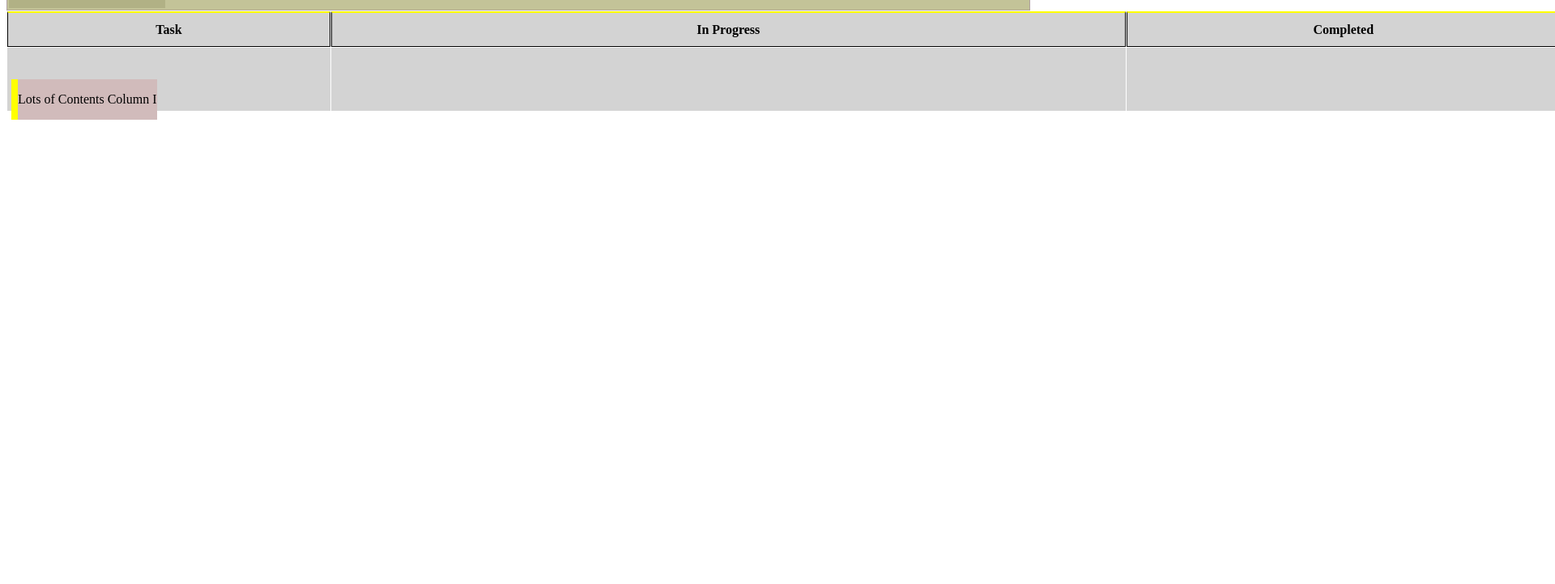
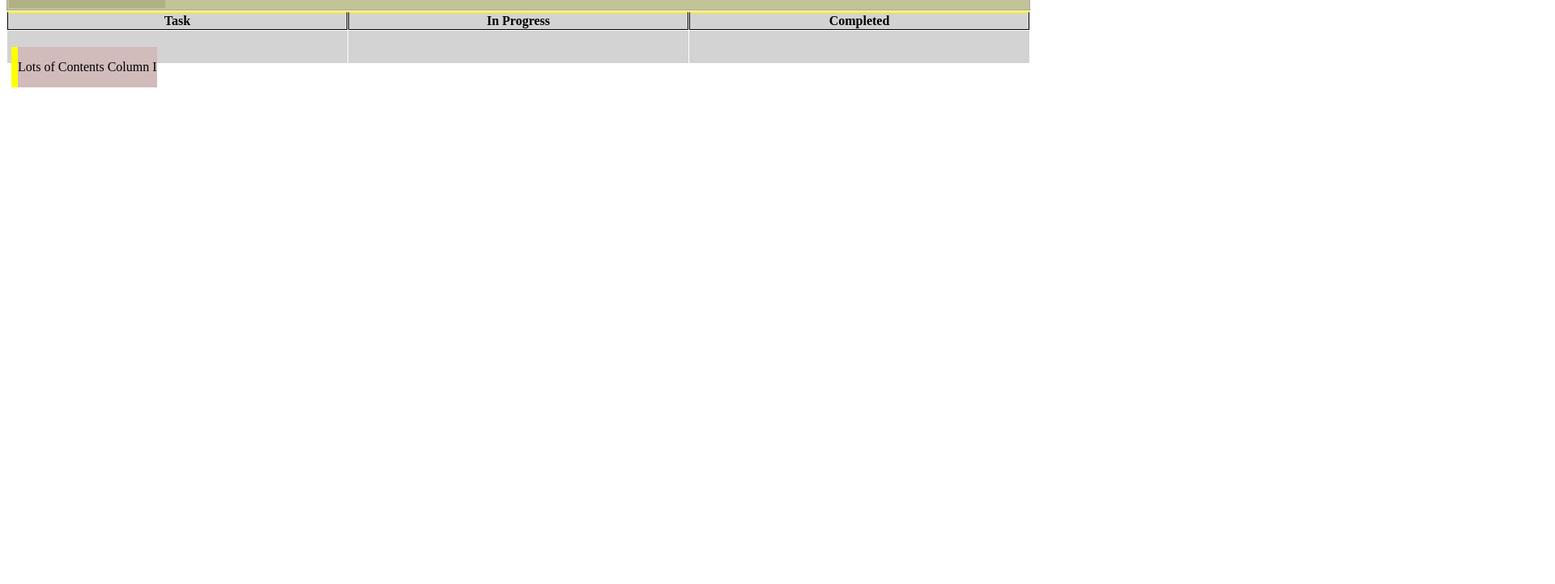
Before and after one commit to bishalgc1996/trello-card-simple, a plain HTML site: page index.html in a window 1280 px wide. Shown: the part 78-800 px from the top of the page at 81% size, 1920 px wide, since content can reach past the window. Drawn offline with Linux system fonts and the light colour scheme.

Commit message:
Design changes

```diff
--- a/index.html
+++ b/index.html
@@ -12,11 +12,11 @@
       <div class="header-inner"><h2>Recipe Blogs</h2></div>
     </div>
     <div class="page-wrapper">
-      <table cellpadding="1" cellspacing="1" height="125" width="1920">
+      <table cellpadding="1" cellspacing="1">
         <tbody>
           <tr class="border-row">
-            <td style="width: 254px">Task</td>
-            <td style="width: 639px">In Progress</td>
+            <td>Task</td>
+            <td>In Progress</td>
             <td>Completed</td>
           </tr>
           <tr class="double-border-card">
```
